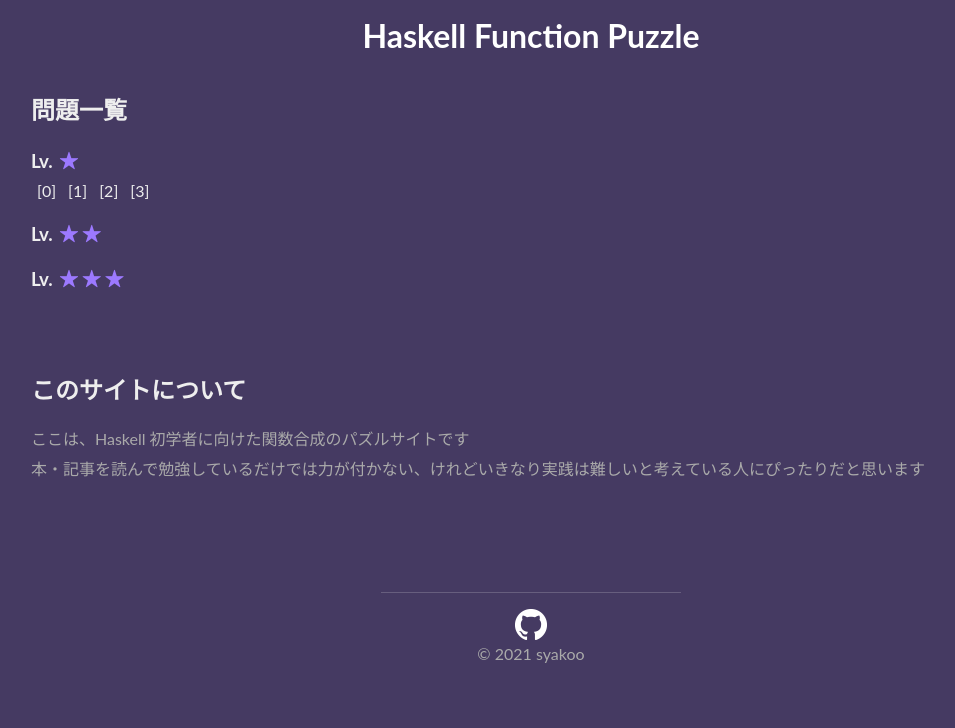
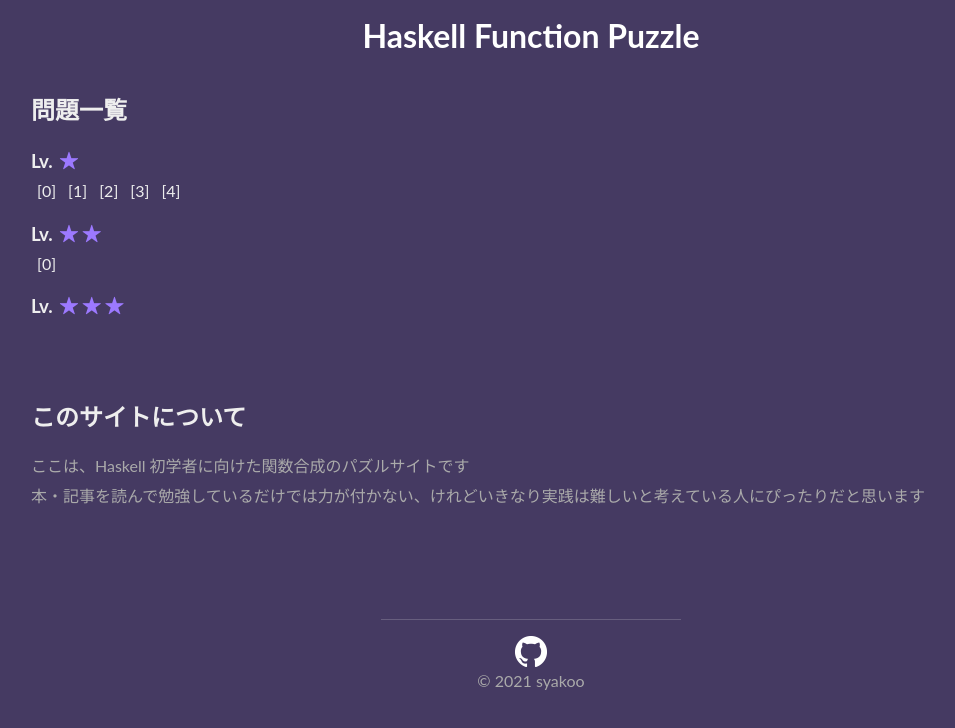
Before and after one commit to syakoo/haskell-function-puzzle, a React app: page / in a window 1280 px wide. Shown: the top 728 px of the page, without its empty margins (109-1064 px from the left). Built offline with nearby package versions, Linux system fonts and the light colour scheme.

Commit message:
update problems.

```diff
--- a/src/problems/index.ts
+++ b/src/problems/index.ts
@@ -1,4 +1,6 @@
 import lv1 from './lv1'
+import lv2 from './lv2'
+import lv3 from './lv3'
 
 import type { StoredProblem, Problem } from '@/types'
 
@@ -11,6 +13,10 @@ export function fetchProblemsByLv(lv: number): StoredProblem[] {
   switch (lv) {
     case 1:
       return lv1
+    case 2:
+      return lv2
+    case 3:
+      return lv3
   }
   return []
 }
--- a/src/problems/lv1.ts
+++ b/src/problems/lv1.ts
@@ -33,4 +33,12 @@ export default [
     choices: ['take', 'repeat', '[1..]', '[0..]'],
     collectAnswer: ['take', '[1..]'],
   },
+  {
+    createdAt: '2021/03/16',
+    env: 'GHC 8.6.5',
+    map: { from: '["abc", "def"]', to: '["cba", "fed"]' },
+    sheet: ['f = ■ ■'],
+    choices: ['foldr', 'map', 'reverse'],
+    collectAnswer: ['map', 'reverse'],
+  },
 ] as StoredProblem[]
--- a/src/problems/lv2.ts
+++ b/src/problems/lv2.ts
@@ -1,3 +1,12 @@
 import type { StoredProblem } from '@/types'
 
-export default [] as StoredProblem[]
+export default [
+  {
+    createdAt: '2021/03/16',
+    env: 'GHC 8.6.5',
+    map: { from: '["odd", "even"]', to: '[False, True]' },
+    sheet: ['f = ■ $ ■ . ■'],
+    choices: ['odd', 'even', 'length', 'map'],
+    collectAnswer: ['map', 'even', 'length'],
+  },
+] as StoredProblem[]
```
